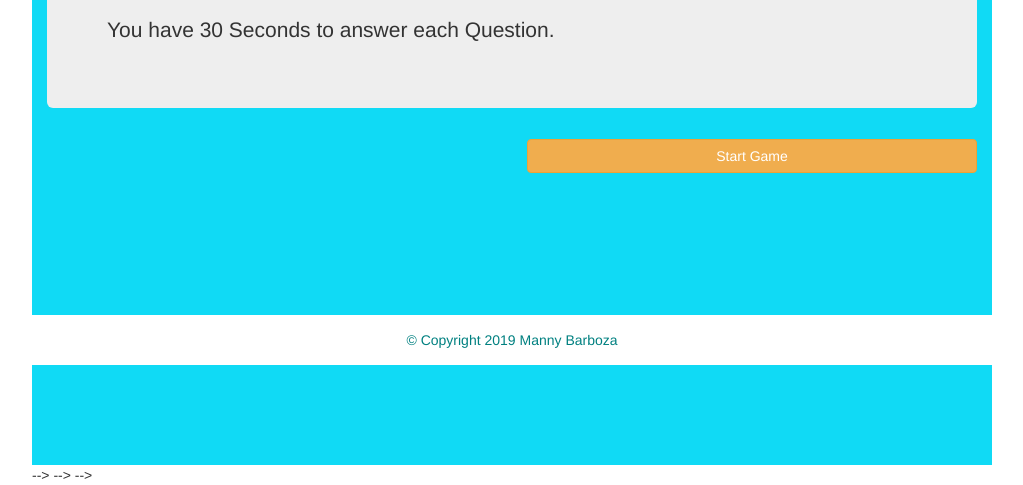
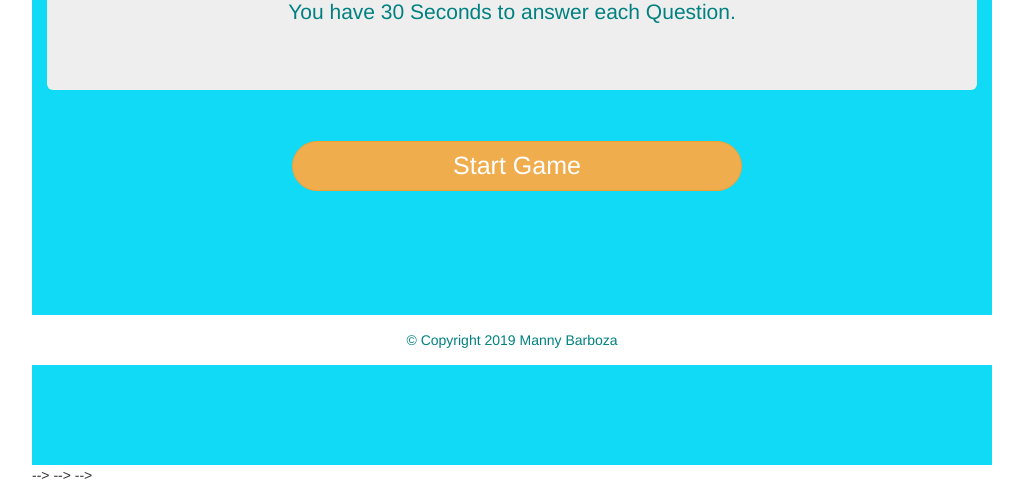
Before and after one commit to mannyb1077/TriviaGame, a plain HTML site: page index.html in a window 1280 px wide. Shown: the part 435-920 px from the top of the page, without its empty margins (128-1151 px from the left). Drawn offline with nearby package versions, Linux system fonts and the light colour scheme.

Commit message:
some changes

```diff
--- a/assets/css/style.css
+++ b/assets/css/style.css
@@ -6,12 +6,25 @@
 
 }
 
+.jumbotron
+{
+  text-align: center;
+  color: teal;
+}
+
+.start-button
+{
+  margin-left: -235px;
+  margin-top: 20px;
+  height: 50px;
+  border-radius: 150px;
+  text-align: center;
+  font-size: 25px;
+}
 .answer:hover
 {
   background: orange;
 }
-
-
 
 body
 {
@@ -32,16 +45,12 @@ body
     background-color: rgb(16, 218, 245);
     align-content: center;
 
+
 }
 
-#title
+img
 {
-  background: white;
-  text-align: center;
-  color: teal;
-  height: 50px;
-  padding: 10px;
-  margin-bottom: 5px;
+  border-radius: 50px;
 }
 
 footer
@@ -57,6 +66,7 @@ footer
   margin-top: 80px;
 
 }
+
 .footerDiv
 {
     text-align: center;
--- a/assets/javascript/app.js
+++ b/assets/javascript/app.js
@@ -1,6 +1,7 @@
 var start;
 
 var triviaHTML;
+var answersHTML;
 
 var counter = 30;
 
@@ -38,16 +39,16 @@ var answers = [
     ["Hewlett-Packard","Xerox","Intel","IBM"]];
 
 var correctAnswers = [
-    "B. Richard Nixon",
-    "C. The Phillipines",
-    "B. Fossil Fuels",
-    "C. Stop a wedding",
-    "D. In a cave",
-    "A. Hagia Sophia",
-    "B. Steve McQueen",
-    "D. I am...I Said",
-    "B. Suing them",
-    "B. Xerox"];
+    "b. Richard Nixon",
+    "c. The Phillipines",
+    "b. Fossil Fuels",
+    "c. Stop a wedding",
+    "d. In a cave",
+    "a. Hagia Sophia",
+    "b. Steve McQueen",
+    "d. I am...I Said",
+    "b. Suing them",
+    "b. Xerox"];
 
 var questionCounter = 0;
 var selectedAnswer;
@@ -75,7 +76,6 @@ $(document).ready(function()
 
         $('.jumbotron').hide();
         loadQuestions();
-
         timerWrapper();
 
     });
@@ -96,14 +96,12 @@ $(document).ready(function()
             loadLoss();
         }
 
-        console.log(selectedAnswer);
-        console.log(correctAnswers[questionCounter]);
     });
 
-    $("body").on("click", ".reset-button", function(event)
+    $("body").on("click", ".restart-button", function(event)
     {
-        // clickSound.play();
-        resetGame();
+
+        restartGame();
     });
 
 
@@ -140,14 +138,22 @@ $(document).ready(function()
 
     function loadQuestions()
     {
-        triviaHTML = "<p class='text-center timer-p'>Time Remaining: <span class='timer'>30</span></p><p class='text-center'>" + questions[questionCounter] + "</p><p class='first-answer answer'>A. " + answers[questionCounter][0] + "</p><p class='answer'>B. "+answers[questionCounter][1]+"</p><p class='answer'>C. "+answers[questionCounter][2]+"</p><p class='answer'>D. "+answers[questionCounter][3]+"</p>";
 
+        triviaHTML = "<p class='text-center timer-p'>Time Remaining: <span class='timer'>30</span></p><p class='text-center'>" + questions[questionCounter] + "</p><p class='first-answer answer'>a. " + answers [questionCounter][0] + "</p><p class='answer'>b. "+answers[questionCounter][1]+"</p><p class='answer'>c. "+answers[questionCounter][2]+"</p><p class='answer'>d. "+answers[questionCounter][3]+"</p>";
+        //loadAnswers();
         $("#mainArea").html(triviaHTML);
+
     };
+
+    // function loadAnswers()
+    // {
+    //     triviaHTML = "</p><p class='first-answer answer'>A. " + answers[questionCounter][0] + "</p><p class='answer'>B. "+answers[questionCounter][1]+"</p><p class='answer'>C. "+answers[questionCounter][2]+"</p><p class='answer'>D. "+answers[questionCounter][3]+"</p>";
+    //     // $("#mainArea").html(triviaHTML);
+    // }
 
     function wait()
     {
-        if (questionCounter < 10)
+        if (questionCounter <= 9)
         {
             questionCounter++
             loadQuestions();
@@ -157,19 +163,11 @@ $(document).ready(function()
         }
         else
         {
+            alert("This is working");
             finalScreen();
         }
-        console.log(questionCounter);
+        console.log("questionCounter = " + questionCounter);
 
-    //     questionCounter < 10 ?
-
-    //     (questionCounter++,
-    //     generateQuestions(),
-    //     counter = 30,
-    //     timerWrapper() ):
-
-    //    (finalScreen())
-    //    console.log(questionCounter);
     };
 
     function timerWrapper()
@@ -193,11 +191,12 @@ $(document).ready(function()
 
     function finalScreen()
     {
-        triviaHTML = "<p class='text-center timer-p'>Time Remaining: <span class='timer'>" + counter + "</span></p>" + "<p class='text-center'>All done, here's how you did!" + "</p>" + "<p class='summary-correct'>Correct Answers: " + wins + "</p>" + "<p>Wrong Answers: " + losses + "</p>" + "<p>Unanswered: " + noResponse + "</p>" + "<p class='text-center reset-button-container'><a class='btn btn-warning btn-md btn-block reset-button' href='#' role='button'>Reset The Quiz!</a></p>";
+        triviaHTML = "<p class='text-center timer-p'>Time Remaining: <span class='timer'>" + counter + "</span></p>" + "<p class='text-center'>Game Over! Results: " + "</p>" + "<p class='summary-correct'>Correct Answers: " + wins + "</p>" + "<p>Wrong Answers: " + losses + "</p>" + "<p>Not Answered: " + noResponse + "</p>" + "<p class='text-center restart-button-container'><a class='btn btn-warning btn-md btn-block restart-button' href='#' role='button'>Restart Game!</a></p>";
+
         $("#mainArea").html(triviaHTML);
     }
 
-    function resetGame()
+    function restartGame()
     {
         questionCounter = 0;
         wins = 0;
@@ -206,4 +205,5 @@ $(document).ready(function()
         counter = 30;
         loadQuestions();
         timerWrapper();
+        //loadAnswers();
     }
```
Also changed, not shown: index.html (+1 -2 lines).
